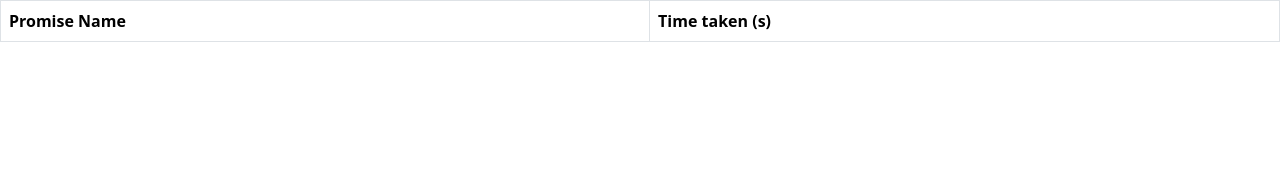
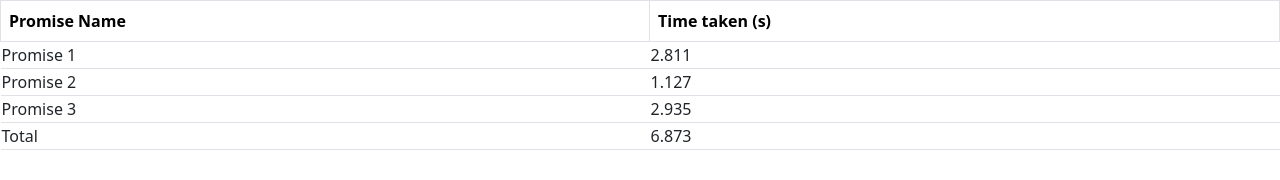
Before and after one commit to acciojob/wait-for-multiple-promises-shubham1upadhyay, a website: page main.html in a window 1280 px wide. Drawn offline with nearby package versions, Linux system fonts and the light colour scheme.

Commit message:
created a submission

```diff
--- a/main.html
+++ b/main.html
@@ -13,7 +13,7 @@
 
   <body>
     <!-- the entire body must be written by student -->
-    <table class="table table-striped table-hover table-bordered">
+    <table id="myTable" class="table table-striped table-hover table-bordered">
       <thead>
         <tr>
           <th>Promise Name</th>
--- a/script.js
+++ b/script.js
@@ -1 +1,55 @@
-//your JS code here. If required.
+function getRandomTime() {
+  return Math.floor(Math.random() * 3000) + 1000;
+}
+
+function createPromise() {
+  return new Promise((resolve) => {
+    const time = getRandomTime();
+    setTimeout(() => {
+      resolve(time);
+    }, time);
+  });
+}
+
+const loadingRow = document.createElement('tr');
+const loadingCell = document.createElement('td');
+loadingCell.setAttribute('colspan', '2');
+loadingCell.textContent = 'Loading...';
+loadingRow.appendChild(loadingCell);
+
+const table = document.getElementById('myTable');
+table.appendChild(loadingRow);
+
+const promises = [createPromise(), createPromise(), createPromise()];
+
+Promise.all(promises)
+  .then((results) => {
+    table.removeChild(loadingRow);
+
+    results.forEach((time, index) => {
+      const row = document.createElement('tr');
+
+      const promiseCell = document.createElement('td');
+      promiseCell.textContent = `Promise ${index + 1}`;
+      row.appendChild(promiseCell);
+
+      const timeCell = document.createElement('td');
+      timeCell.textContent = (time / 1000).toFixed(3);
+      row.appendChild(timeCell);
+
+      table.appendChild(row);
+    });
+
+    const totalRow = document.createElement('tr');
+
+    const totalCell = document.createElement('td');
+    totalCell.textContent = 'Total';
+    totalRow.appendChild(totalCell);
+
+    const totalTimeCell = document.createElement('td');
+    const totalTime = results.reduce((total, time) => total + time, 0);
+    totalTimeCell.textContent = (totalTime / 1000).toFixed(3);
+    totalRow.appendChild(totalTimeCell);
+
+    table.appendChild(totalRow);
+  });
```
